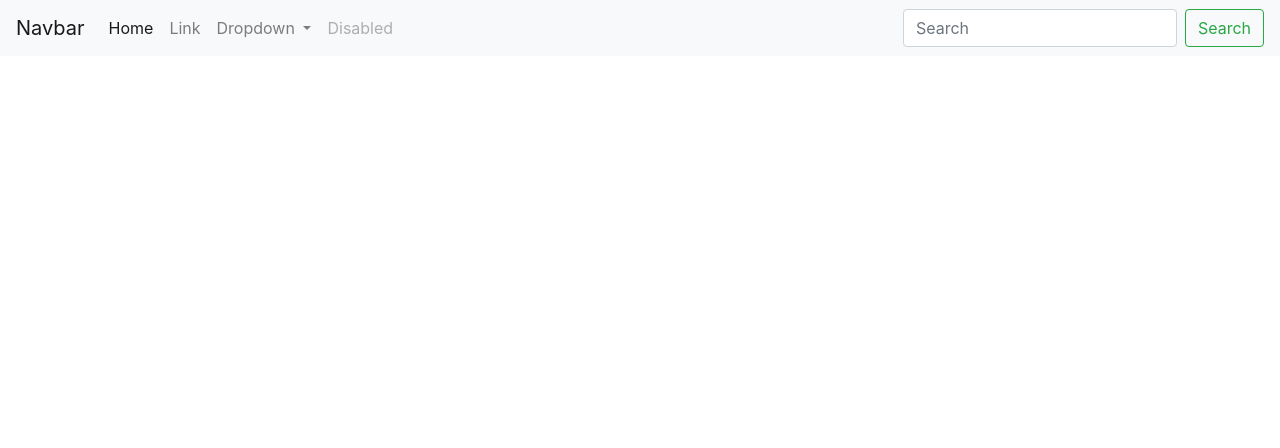
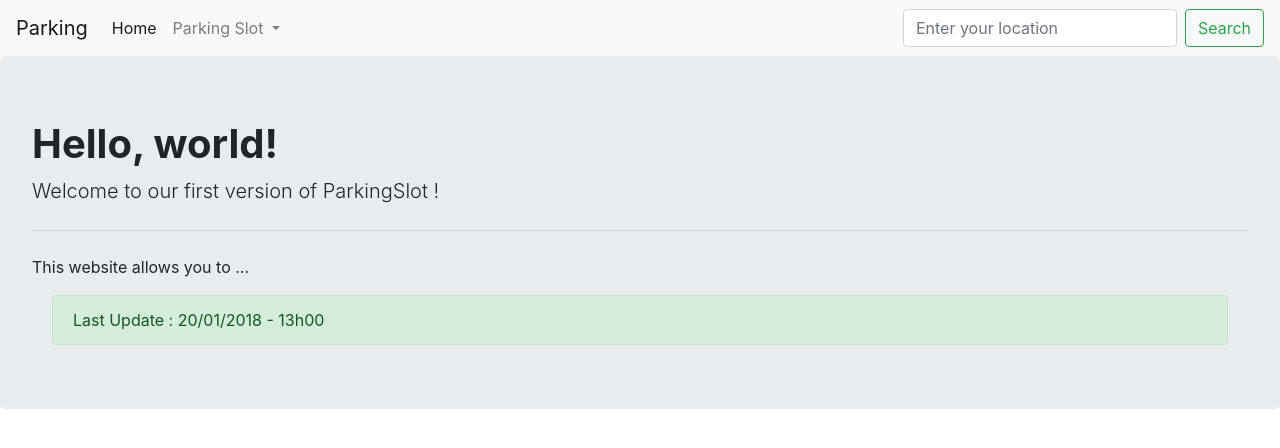
Before and after one commit to Sh3mm/Hackatown, a PHP site: page / in a window 1280 px wide. Shown: the top 448 px of the page. Run offline with PHP 8.4, Linux system fonts and the light colour scheme; some libraries are stand-ins or nearby versions.

Commit message:
Page d'acceuil fini, Details manquant

```diff
--- a/index.html
+++ b/index.html
@@ -8,12 +8,14 @@
     <!-- Bootstrap CSS -->
     <link rel="stylesheet" href="https://maxcdn.bootstrapcdn.com/bootstrap/4.0.0/css/bootstrap.min.css" integrity="sha384-Gn5384xqQ1aoWXA+058RXPxPg6fy4IWvTNh0E263XmFcJlSAwiGgFAW/dAiS6JXm" crossorigin="anonymous">
 
-    <title>Hello, world!</title>
+    <link rel="stylesheet" href="main.css">
+
+    <title>Parking - HackaTown2K18</title>
   </head>
   <body>
 
-    <nav class="navbar navbar-expand-lg navbar-light bg-light">
-  <a class="navbar-brand" href="#">Navbar</a>
+    <nav id="nav" class="navbar navbar-expand-lg navbar-light bg-light">
+      <a class="navbar-brand" href="#">Parking</a>
       <button class="navbar-toggler" type="button" data-toggle="collapse" data-target="#navbarSupportedContent" aria-controls="navbarSupportedContent" aria-expanded="false" aria-label="Toggle navigation">
         <span class="navbar-toggler-icon"></span>
       </button>
@@ -23,30 +25,35 @@
           <li class="nav-item active">
             <a class="nav-link" href="#">Home <span class="sr-only">(current)</span></a>
           </li>
-      <li class="nav-item">
-        <a class="nav-link" href="#">Link</a>
-      </li>
           <li class="nav-item dropdown">
             <a class="nav-link dropdown-toggle" href="#" id="navbarDropdown" role="button" data-toggle="dropdown" aria-haspopup="true" aria-expanded="false">
-          Dropdown
+              Parking Slot
             </a>
             <div class="dropdown-menu" aria-labelledby="navbarDropdown">
-          <a class="dropdown-item" href="#">Action</a>
-          <a class="dropdown-item" href="#">Another action</a>
+              <a class="dropdown-item" href="#">Leaving now ?</a>
+              <a class="dropdown-item" href="#">Planing your parking slot ?</a>
               <div class="dropdown-divider"></div>
-          <a class="dropdown-item" href="#">Something else here</a>
+              <a class="dropdown-item" href="#">Check availability in Montréal !</a>
             </div>
-      </li>
-      <li class="nav-item">
-        <a class="nav-link disabled" href="#">Disabled</a>
           </li>
         </ul>
         <form class="form-inline my-2 my-lg-0">
-      <input class="form-control mr-sm-2" type="search" placeholder="Search" aria-label="Search">
+          <input class="form-control mr-sm-2" type="search" placeholder="Enter your location" aria-label="Search">
           <button class="btn btn-outline-success my-2 my-sm-0" type="submit">Search</button>
         </form>
       </div>
     </nav>
+
+    <div class="jumbotron">
+        <h1><b>Hello, world!</b></h1>
+        <p class="lead">Welcome to our first version of ParkingSlot !</p>
+        <hr class="my-4">
+        <p>This website allows you to ...</p>
+        <div id="alert" class="alert alert-success" role="alert">
+            Last Update : 20/01/2018 - 13h00
+        </div>
+    </div>
+
 
 
 
--- a/main.css
+++ b/main.css
@@ -1,3 +1,11 @@
-html {
+#nav {
 
+    border-color: black;
 }
+
+#alert {
+    margin-top: 10px;
+    margin-right: 20px;
+    margin-left: 20px;
+    margin-bottom: 0px;
+}
```
Lines whose indentation alone changed are shown as unchanged.
